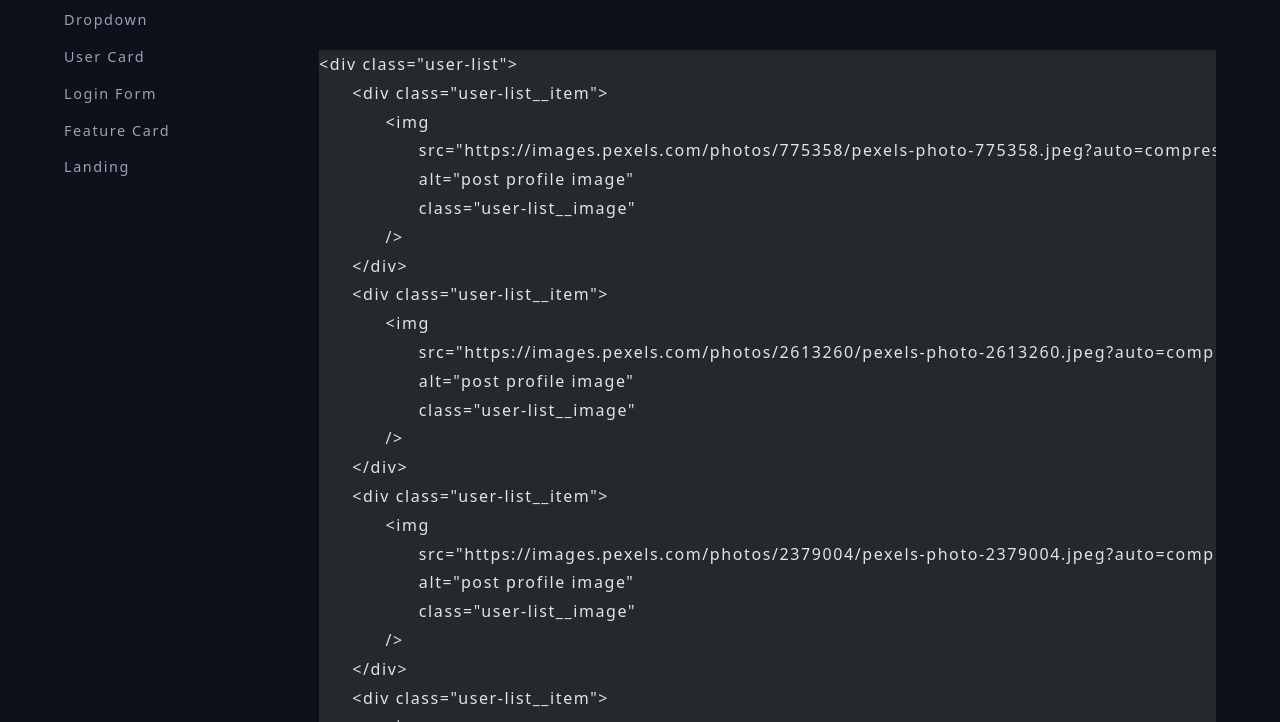
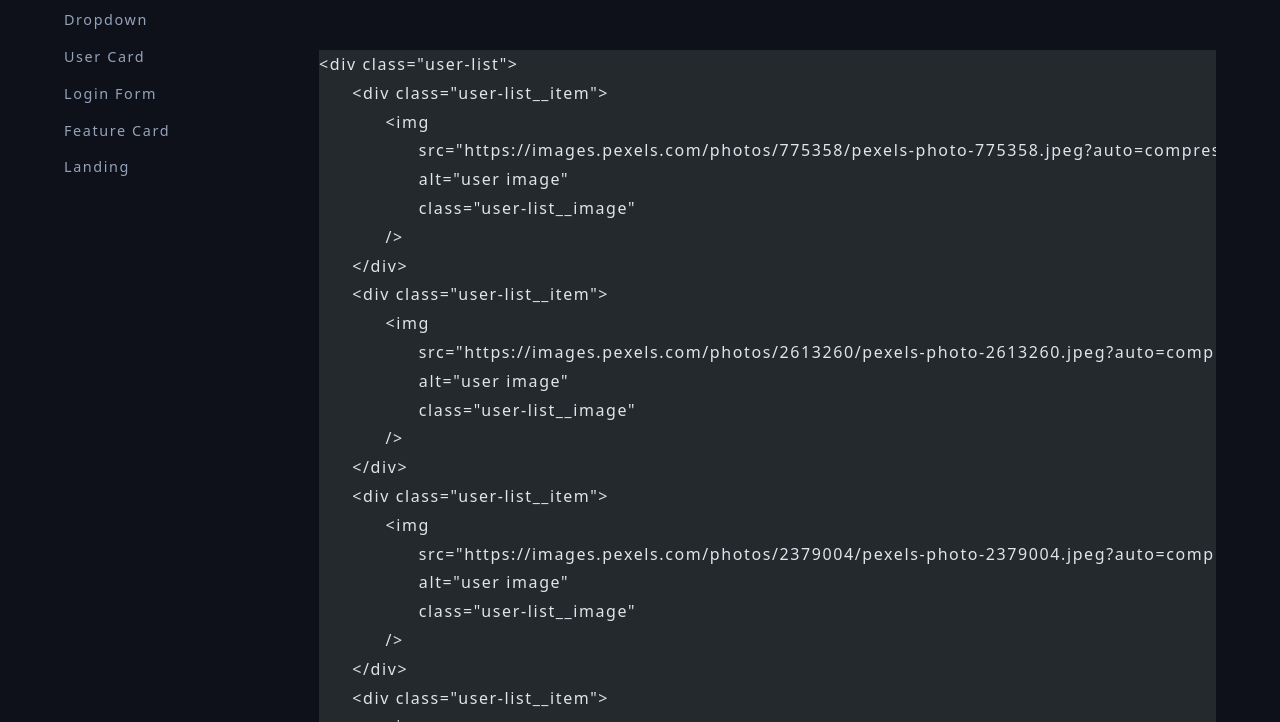
Before and after one commit to DaraghColl/ui-components, an Astro site: page /components/user-list in a window 1280 px wide. Shown: the part 478-1200 px from the top of the page. Built offline with nearby package versions, Linux system fonts and the light colour scheme; Astro itself is replaced by a stand-in of ours; code samples lack their colours.

Commit message:
feat: update user image alt tab and reduce scale on hover

````diff
--- a/src/components/ui-components/user-list/user-list.astro
+++ b/src/components/ui-components/user-list/user-list.astro
@@ -2,35 +2,35 @@
 	<div class="user-list__item">
 		<img
 			src="https://images.pexels.com/photos/775358/pexels-photo-775358.jpeg?auto=compress&cs=tinysrgb&w=1260&h=750&dpr=2"
-			alt="post profile image"
+			alt="user image"
 			class="user-list__image"
 		/>
 	</div>
 	<div class="user-list__item">
 		<img
 			src="https://images.pexels.com/photos/2613260/pexels-photo-2613260.jpeg?auto=compress&cs=tinysrgb&w=1260&h=750&dpr=2"
-			alt="post profile image"
+			alt="user image"
 			class="user-list__image"
 		/>
 	</div>
 	<div class="user-list__item">
 		<img
 			src="https://images.pexels.com/photos/2379004/pexels-photo-2379004.jpeg?auto=compress&cs=tinysrgb&w=1260&h=750&dpr=2"
-			alt="post profile image"
+			alt="user image"
 			class="user-list__image"
 		/>
 	</div>
 	<div class="user-list__item">
 		<img
 			src="https://images.pexels.com/photos/2859616/pexels-photo-2859616.jpeg?auto=compress&cs=tinysrgb&w=1260&h=750&dpr=2"
-			alt="post profile image"
+			alt="user image"
 			class="user-list__image"
 		/>
 	</div>
 	<div class="user-list__item">
 		<img
 			src="https://images.pexels.com/photos/35065/homeless-man-color-poverty.jpg?auto=compress&cs=tinysrgb&w=1260&h=750&dpr=2"
-			alt="post profile image"
+			alt="user image"
 			class="user-list__image"
 		/>
 	</div>
@@ -60,7 +60,7 @@
 	}
 
 	.user-list__image:hover {
-		transform: scale(1.4);
+		transform: scale(1.2);
 		transition: var(--transition-short) ease-in-out;
 	}
 </style>
--- a/src/content/components/user-list.mdx
+++ b/src/content/components/user-list.mdx
@@ -19,35 +19,35 @@ import UserList from '@ui-components/user-list/user-list.astro'
 	<div class="user-list__item">
 		<img
 			src="https://images.pexels.com/photos/775358/pexels-photo-775358.jpeg?auto=compress&cs=tinysrgb&w=1260&h=750&dpr=2"
-			alt="post profile image"
+			alt="user image"
 			class="user-list__image"
 		/>
 	</div>
 	<div class="user-list__item">
 		<img
 			src="https://images.pexels.com/photos/2613260/pexels-photo-2613260.jpeg?auto=compress&cs=tinysrgb&w=1260&h=750&dpr=2"
-			alt="post profile image"
+			alt="user image"
 			class="user-list__image"
 		/>
 	</div>
 	<div class="user-list__item">
 		<img
 			src="https://images.pexels.com/photos/2379004/pexels-photo-2379004.jpeg?auto=compress&cs=tinysrgb&w=1260&h=750&dpr=2"
-			alt="post profile image"
+			alt="user image"
 			class="user-list__image"
 		/>
 	</div>
 	<div class="user-list__item">
 		<img
 			src="https://images.pexels.com/photos/2859616/pexels-photo-2859616.jpeg?auto=compress&cs=tinysrgb&w=1260&h=750&dpr=2"
-			alt="post profile image"
+			alt="user image"
 			class="user-list__image"
 		/>
 	</div>
 	<div class="user-list__item">
 		<img
 			src="https://images.pexels.com/photos/35065/homeless-man-color-poverty.jpg?auto=compress&cs=tinysrgb&w=1260&h=750&dpr=2"
-			alt="post profile image"
+			alt="user image"
 			class="user-list__image"
 		/>
 	</div>
@@ -78,7 +78,7 @@ import UserList from '@ui-components/user-list/user-list.astro'
 }
 
 .user-list__image:hover {
-	transform: scale(1.4);
+	transform: scale(1.2);
 	transition: var(--transition-short) ease-in-out;
 }
 ```
````
